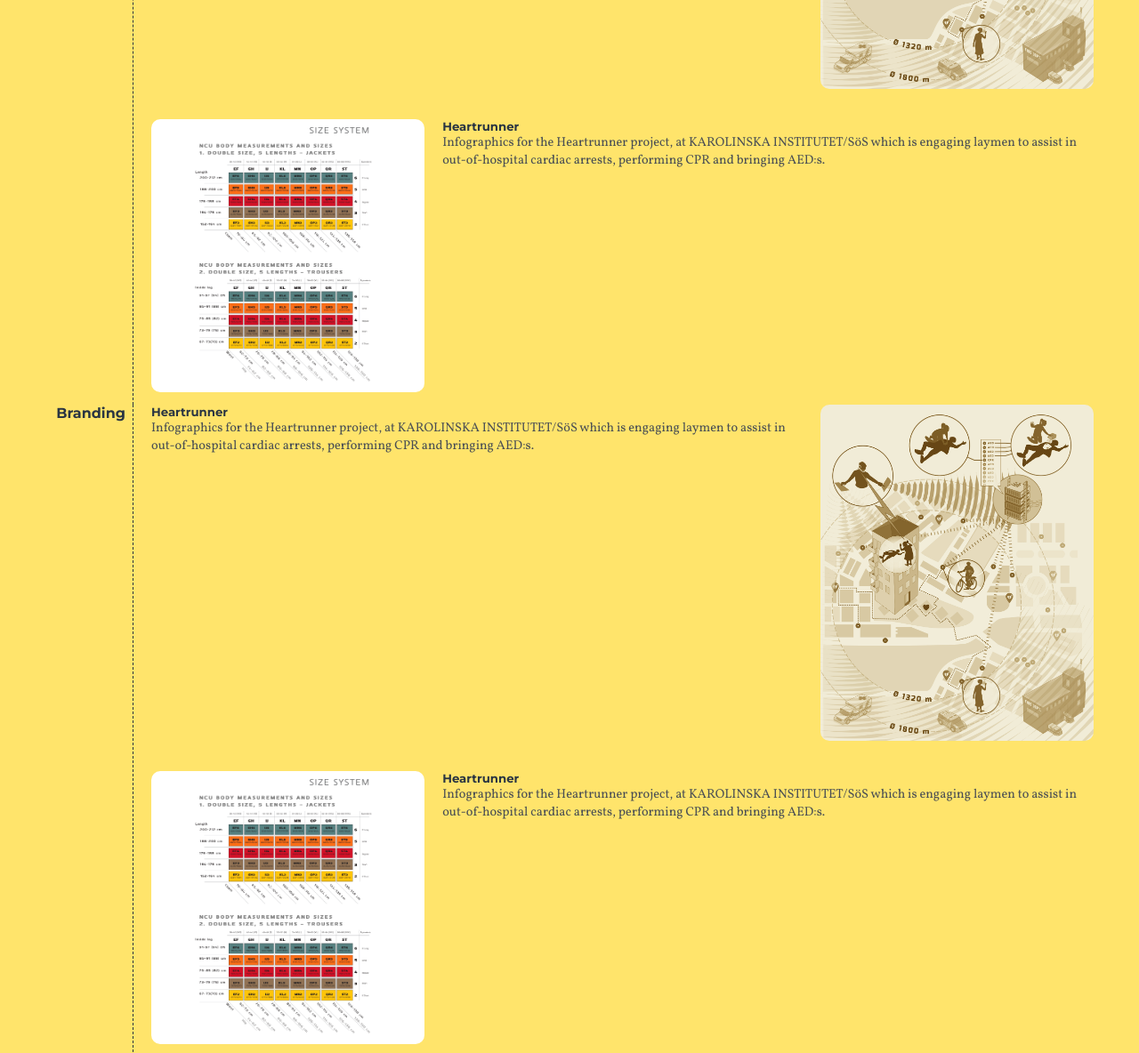
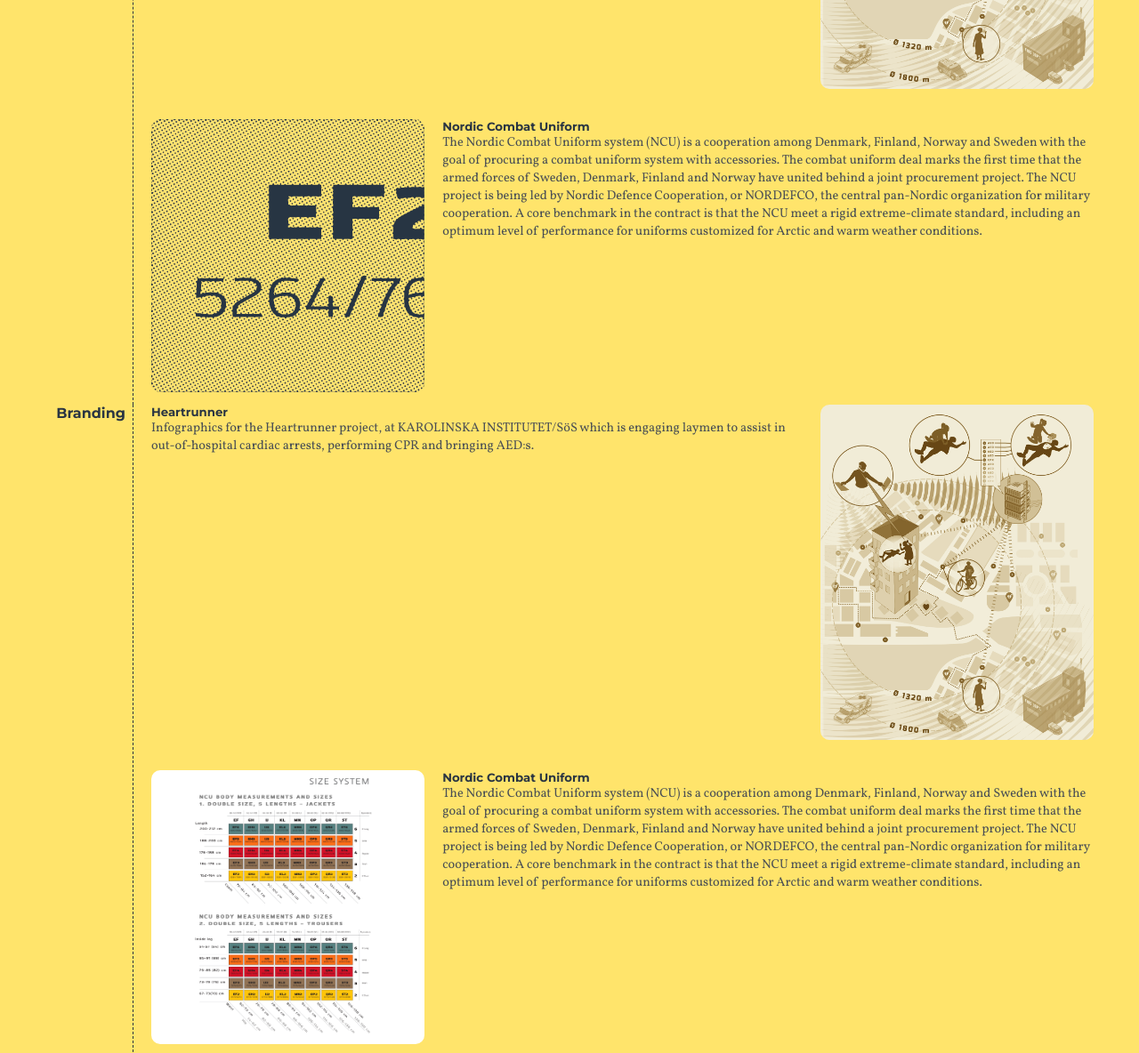
Before and after one commit to eddygrove/dynamic_portfolio, a plain HTML site: page portfolio.html in a window 1280 px wide. Shown: the part 440-1624 px from the top of the page at 89% size. Drawn offline with Linux system fonts and the light colour scheme; a web font is replaced by a local one.

Commit message:
added links and images

```diff
--- a/css/style.css
+++ b/css/style.css
@@ -8,7 +8,6 @@
   box-sizing: border-box;
   margin: 0;
   padding: 0;
-  cursor: pointer;
 }
 
 body {
@@ -392,6 +391,7 @@
 .portfolio-main-article_odd {
   display: flex;
   flex-direction: row-reverse;
+  justify-content: space-between;
   gap: 20px;
 }
 
--- a/cv.json
+++ b/cv.json
@@ -140,6 +140,6 @@
     "Member of expert group for National standardisation for registration of photographies. Cooperation between i.a. Kungl. Biblioteket, Riksarkivet, Nationalmuseum and Nordiska museet for Sveriges Fotoråd.",
     "Secretary at Board of BRF Flygaren. Project manager for reconstruction and penthouses with a 27 Msek budget. Responsible for architectural guidelines and preservation.",
     "Managing the press area and artist transports at the Lollipop- and Fanclub festivals 1996-1998.",
-    "Member of Board of Marmorlunden BRF. Project manager for reconstruction and adviser on mid-century modern architecture"
+    "Member of Board of Marmorlunden BRF. Project manager for reconstruction, procurator   and adviser on mid-century modern architecture"
   ]
 }
--- a/portfolio.html
+++ b/portfolio.html
@@ -92,7 +92,7 @@
                   <div class="hover-box">
                     <img
                       class="box__img"
-                      src="img/NCU_measures.png"
+                      src="img/NCU-clip_yellow-ht.png"
                       alt="Heartrunner infographics"
                     />
                     <img
@@ -103,17 +103,26 @@
                   </div>
                 </figure>
                 <div>
-                  <h5>Heartrunner</h5>
+                  <h5>Nordic Combat Uniform</h5>
                   <p>
-                    Infographics for the Heartrunner project, at KAROLINSKA
-                    INSTITUTET/SöS which is engaging laymen to assist in
-                    out-of-hospital cardiac arrests, performing CPR and bringing
-                    AED:s.
+                    The Nordic Combat Uniform system (NCU) is a cooperation
+                    among Denmark, Finland, Norway and Sweden with the goal of
+                    procuring a combat uniform system with accessories. The
+                    combat uniform deal marks the first time that the armed
+                    forces of Sweden, Denmark, Finland and Norway have united
+                    behind a joint procurement project. The NCU project is being
+                    led by Nordic Defence Cooperation, or NORDEFCO, the central
+                    pan-Nordic organization for military cooperation. A core
+                    benchmark in the contract is that the NCU meet a rigid
+                    extreme-climate standard, including an optimum level of
+                    performance for uniforms customized for Arctic and warm
+                    weather conditions.
                   </p>
                 </div>
               </article>
             </div>
           </section>
+
           <section class="main-section portfolio-main-section">
             <header class="portfolio-section-header">
               <h4 class="section__h4 portfolio-section__h4">Branding</h4>
@@ -162,12 +171,56 @@
                   </div>
                 </figure>
                 <div>
-                  <h5>Heartrunner</h5>
+                  <h5>Nordic Combat Uniform</h5>
                   <p>
-                    Infographics for the Heartrunner project, at KAROLINSKA
-                    INSTITUTET/SöS which is engaging laymen to assist in
-                    out-of-hospital cardiac arrests, performing CPR and bringing
-                    AED:s.
+                    The Nordic Combat Uniform system (NCU) is a cooperation
+                    among Denmark, Finland, Norway and Sweden with the goal of
+                    procuring a combat uniform system with accessories. The
+                    combat uniform deal marks the first time that the armed
+                    forces of Sweden, Denmark, Finland and Norway have united
+                    behind a joint procurement project. The NCU project is being
+                    led by Nordic Defence Cooperation, or NORDEFCO, the central
+                    pan-Nordic organization for military cooperation. A core
+                    benchmark in the contract is that the NCU meet a rigid
+                    extreme-climate standard, including an optimum level of
+                    performance for uniforms customized for Arctic and warm
+                    weather conditions.
+                  </p>
+                </div>
+              </article>
+            </div>
+          </section>
+          <section class="main-section portfolio-main-section">
+            <header class="portfolio-section-header">
+              <h4 class="section__h4 portfolio-section__h4">
+                Coding Experiments
+              </h4>
+            </header>
+
+            <div class="portfolio-articles">
+              <article class="portfolio-main-article_odd">
+                <figure>
+                  <a href="https://github.com/eddygrove/split_the_bill">
+                    <div class="hover-box">
+                      <img
+                        class="box__img"
+                        src="img/split-bill_yellow-ht.png"
+                        alt="Split-the-Bill screenshot"
+                      />
+                      <img
+                        class="box__img_hover"
+                        src="img/split-bill-ht.png"
+                        alt="Heartrunner infographics"
+                      />
+                    </div>
+                  </a>
+                </figure>
+
+                <div>
+                  <h5>Split-the-bill</h5>
+                  <p>
+                    A super basic javascript implementation from an early
+                    education workshop.
                   </p>
                 </div>
               </article>
```
Also changed, not shown: cv.html (+6 -6 lines), img/NCU-clip_yellow-ht.png (added), img/NCU_infographics_zoom-in.png (added), img/split-bill-ht.png (added), img/split-bill_yellow-ht.png (added), 1 other file.
